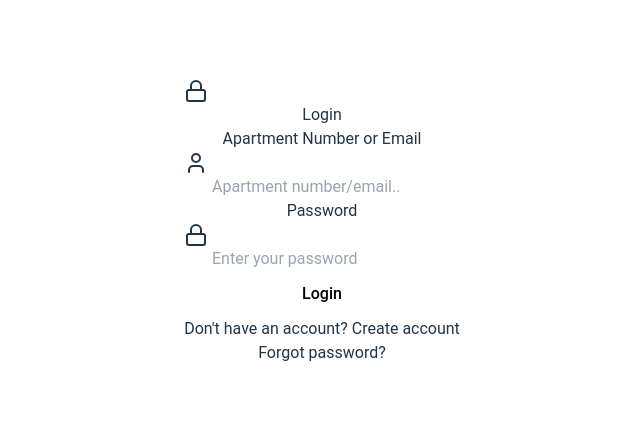
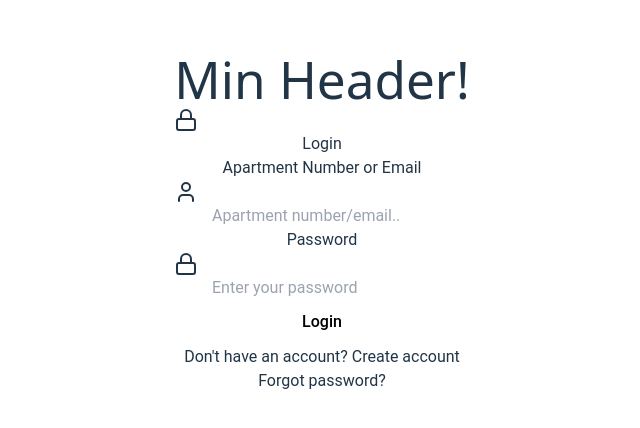
Before and after one commit to Bessosam/appointmentbooking-app, a React (Vite) app: page / in a window 1280 px wide. Shown: the part 178-606 px from the top of the page, without its empty margins (318-958 px from the left). Built offline with nearby package versions, Linux system fonts and the light colour scheme.

Commit message:
lade till header och visning i App.jsx

```diff
--- a/src/App.jsx
+++ b/src/App.jsx
@@ -1,6 +1,7 @@
 import React from "react";
 import './App.css'
 import { BrowserRouter as Router, Route, Routes } from "react-router-dom";
+import Header from "./components/Header";
 import LoginPage from './pages/LoginPage'
 import HomePage from './pages/HomePage'
 import BookingPage from './pages/BookingPage'
@@ -8,16 +9,16 @@ import MyBookingsPage from './pages/MyBookingsPage'
 
 const App = () => {
   return (
-    <div>
+    <>
+      <Header />
       <Routes>
         <Route path='/' element={<LoginPage/>}/>
         <Route path='/home' element={<HomePage/>}/>
-
         <Route path='/booking' element={<BookingPage/>}/>
         <Route path='/mybookings' element={<MyBookingsPage/>}/>
       </Routes>
-    </div>
+    </>
   );
+};
 
-}
 export default App;
--- a/src/components/Header.jsx
+++ b/src/components/Header.jsx
@@ -0,0 +1,7 @@
+const Header = () => (
+    <header className="bg-gray-800 text-white p-4">
+      <h1 className="text-xl">Min Header!</h1>
+    </header>
+  );
+
+  export default Header;
```
